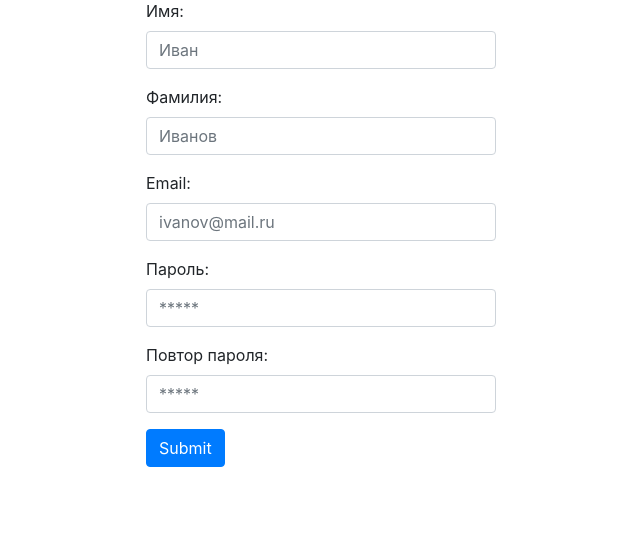
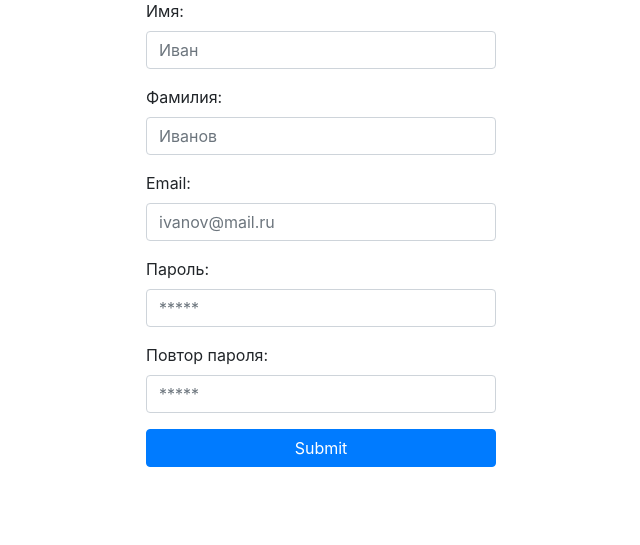
Before and after one commit to IvanGPN/test, a PHP site: page / in a window 1280 px wide. Shown: the part 25-570 px from the top of the page, without its empty margins (319-959 px from the left). Run offline with PHP 8.4, Linux system fonts and the light colour scheme.

Commit message:
Update index.php

```diff
--- a/index.php
+++ b/index.php
@@ -43,7 +43,7 @@
                         <label for="repeatPass">Повтор пароля: </label>
                         <input type="password" id="repeatPass" class="form-control" name="repeatPass" placeholder="*****">
                     </div>
-                    <input type="submit" class="btn btn-primary" name="send">
+                    <input type="submit" class="btn btn-primary btn-block" name="send">
                 </form>
             </div>
         </div>
```
